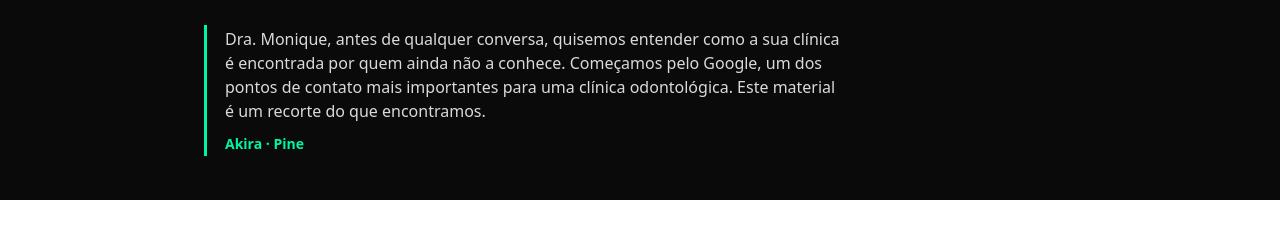
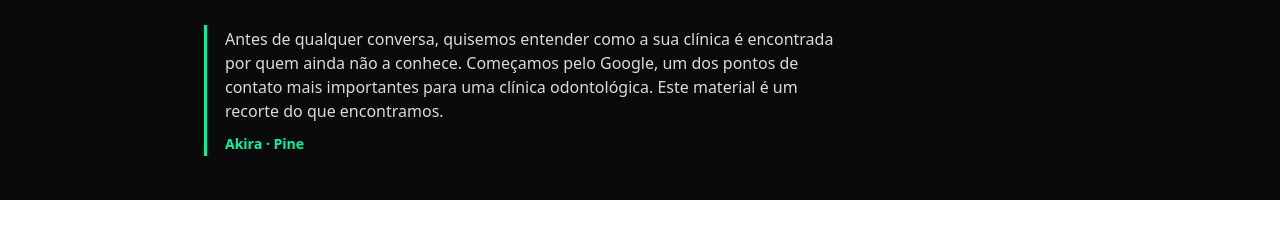
Before and after one commit to PineMKT/diagnosticos, a plain HTML site: page procopio-odontologia/index.html in a window 1280 px wide. Shown: the part 303-552 px from the top of the page. Drawn offline with Linux system fonts and the light colour scheme; a web font is replaced by a local one.

Commit message:
Procópio: remove nome da dona (não é da clínica)
Co-Authored-By: Claude Opus 5.5 <noreply@anthropic.com>

```diff
--- a/procopio-odontologia/index.html
+++ b/procopio-odontologia/index.html
@@ -235,7 +235,7 @@
     <div class="client">Procópio Odontologia</div>
     <div class="meta">Nova Odessa, SP · raio de 10 km · coleta em 12 de novembro de 2026</div>
     <div class="hello">
-      <p>Dra. Monique, antes de qualquer conversa, quisemos entender como a sua clínica é encontrada por quem ainda não a conhece. Começamos pelo Google, um dos pontos de contato mais importantes para uma clínica odontológica. Este material é um recorte do que encontramos.</p>
+      <p>Antes de qualquer conversa, quisemos entender como a sua clínica é encontrada por quem ainda não a conhece. Começamos pelo Google, um dos pontos de contato mais importantes para uma clínica odontológica. Este material é um recorte do que encontramos.</p>
       <span>Akira · Pine</span>
     </div>
   </div>
```
Also changed, not shown: painel-e7efd6f13c/index.html (+1 -1 lines).
